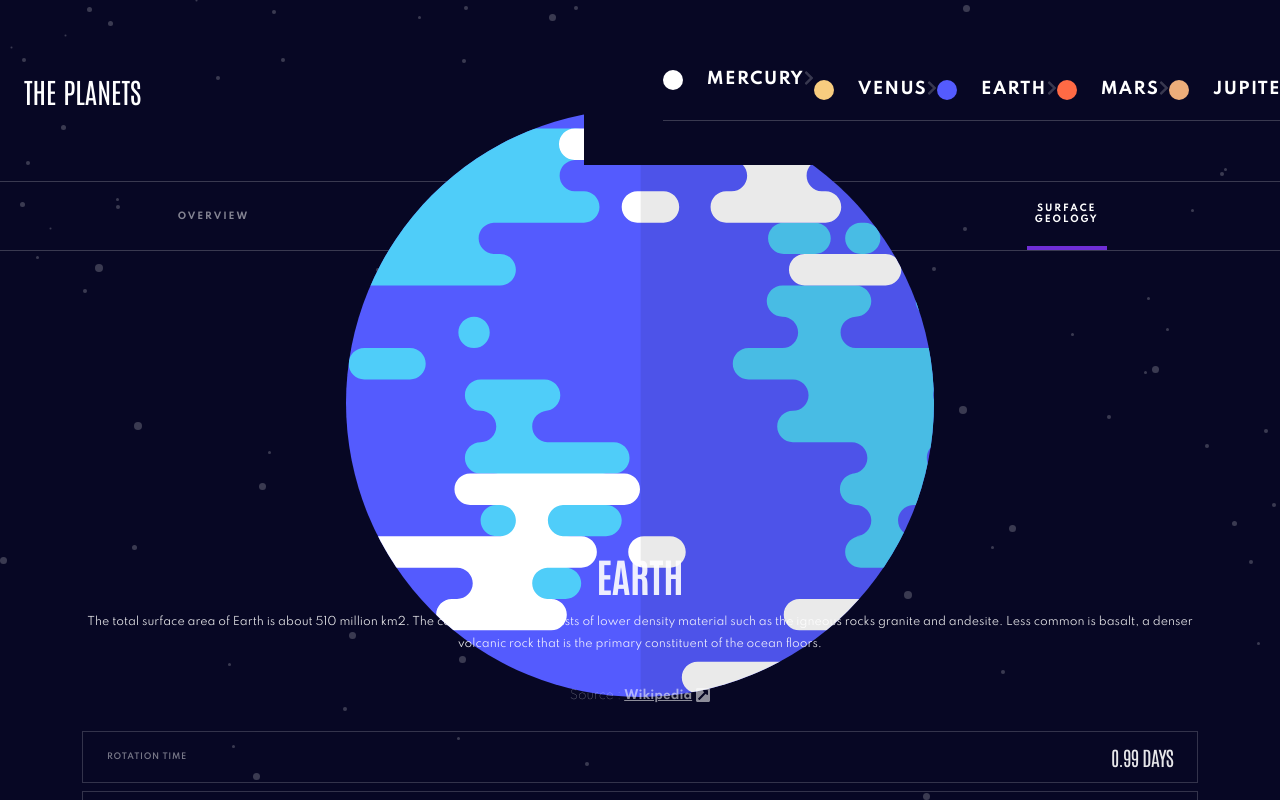
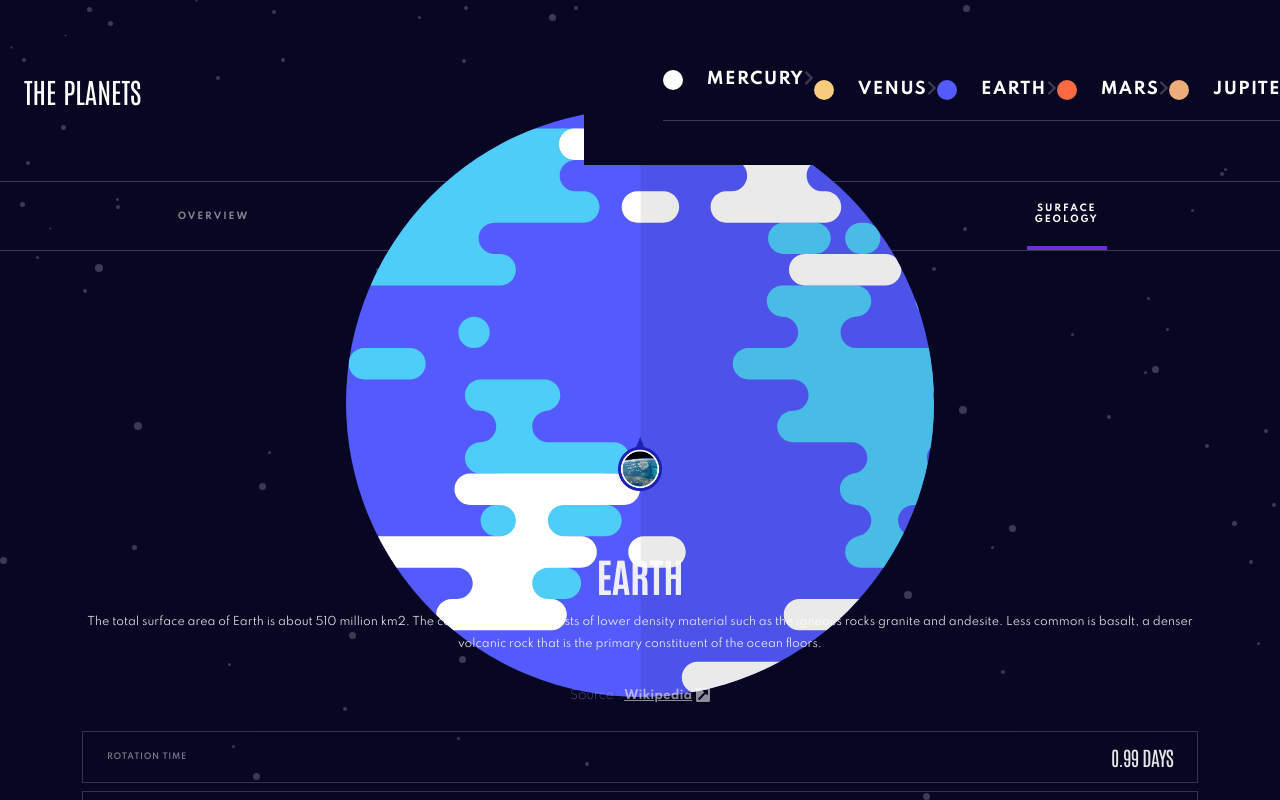
Before and after one commit to philosophy-flow/planets-fact-app, a React (Create React App) app: page /Earth in a window 1280 px wide. Both pictures are taken after a click on the button "SURFACE GEOLOGY". Shown: the top 800 px of the page. Built offline with nearby package versions, Linux system fonts and the light colour scheme.

Commit message:
adding planet geology images

```diff
--- a/src/components/Planet/Planet.css
+++ b/src/components/Planet/Planet.css
@@ -41,6 +41,8 @@
   display: flex;
   justify-content: center;
   align-items: center;
+
+  position: relative;
 }
 .mercury-image {width: 29.6%;}
 .venus-image {width: 41%;}
@@ -50,6 +52,12 @@
 .saturn-image {width: 68.3%;}
 .uranus-image {width: 46.9%;}
 .neptune-image {width: 46.1%;}
+
+.planet-geology {
+  width: 2.75rem;
+  position: absolute;
+  bottom: 4rem;
+}
 
 .planet-text-container {
   text-align: center;
--- a/src/components/Planet/Planet.js
+++ b/src/components/Planet/Planet.js
@@ -8,21 +8,25 @@
 function Planet({planet}) {
   const [activeContent, setActiveContent] = useState('overview');
 
-  // set active text & source
+  // set active text, source, and image
   let activeText = '';
   let activeSource = '';
+  let activeImage = '';
   switch (activeContent) {
     case 'overview':
       activeText = planet.overview.content;
       activeSource = planet.overview.source;
+      activeImage = planet.images.planet;
       break;
     case 'structure':
       activeText = planet.structure.content;
       activeSource = planet.structure.source;
+      activeImage = planet.images.internal;
       break;
     case 'surface':
       activeText = planet.geology.content;
       activeSource = planet.geology.source;
+      activeImage = planet.images.planet;
       break;
     default:
       break;
@@ -55,7 +59,11 @@
           </button>
         </nav>
         <figure className="planet-image-container">
-          <img className={`${planet.name.toLowerCase()}-image`} src={planet.images.planet} alt="planet" />
+          <img className={`${planet.name.toLowerCase()}-image`} src={activeImage} alt="planet" />
+          {
+            activeContent === 'surface' &&
+            <img className="planet-geology" src={planet.images.geology} alt="planet-geology" />
+          }
         </figure>
         <article className="planet-text-container">
           <h1>{planet.name}</h1>
```
